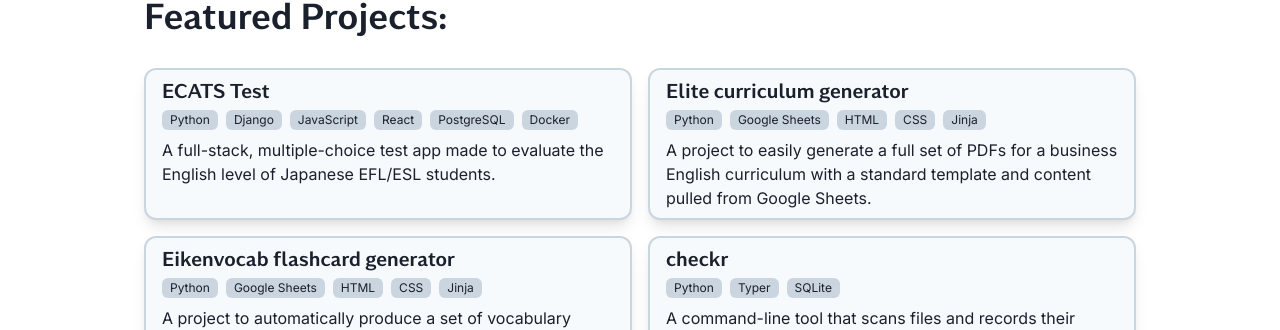
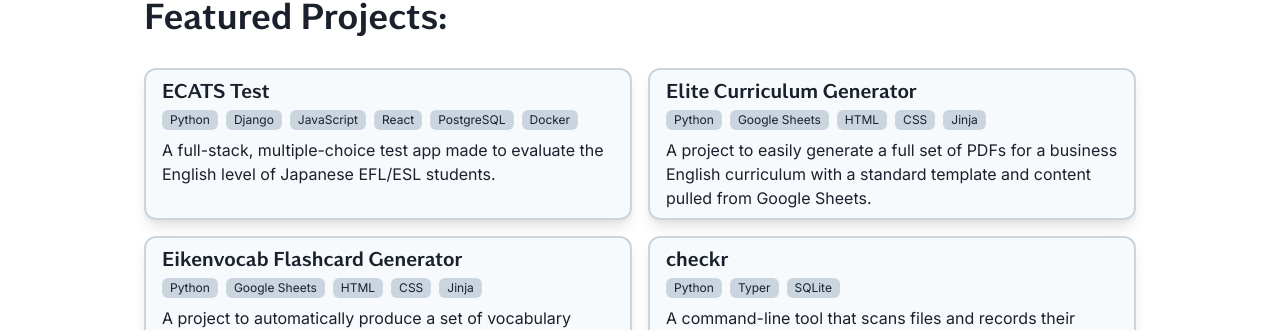
Before and after one commit to cbunn81/cbunn-portfolio, a Next.js app: page / in a window 1280 px wide. Shown: the part 425-755 px from the top of the page. Built offline with nearby package versions, Linux system fonts and the light colour scheme.

Commit message:
Fix capitalization on project titles.

```diff
--- a/src/data/projects.ts
+++ b/src/data/projects.ts
@@ -19,7 +19,7 @@ export const projects = [
   {
     id: 2,
     featured: true,
-    title: "Elite curriculum generator",
+    title: "Elite Curriculum Generator",
     localURL: "/projects#",
     githubURL: "https://github.com/globallabo/elite",
     description:
@@ -29,7 +29,7 @@ export const projects = [
   {
     id: 3,
     featured: true,
-    title: "Eikenvocab flashcard generator",
+    title: "Eikenvocab Flashcard Generator",
     localURL: "/projects#",
     githubURL: "https://github.com/globallabo/eikenvocab",
     description:
```
